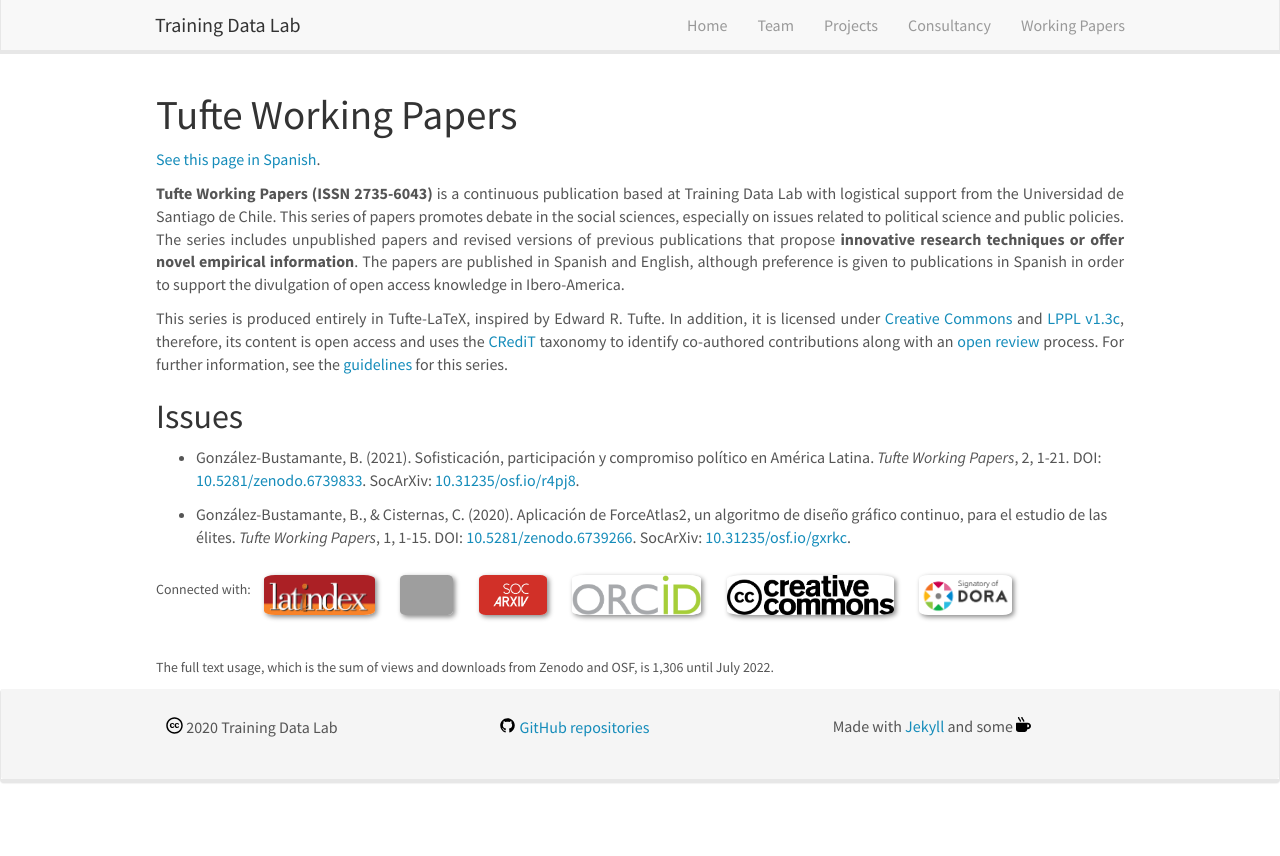
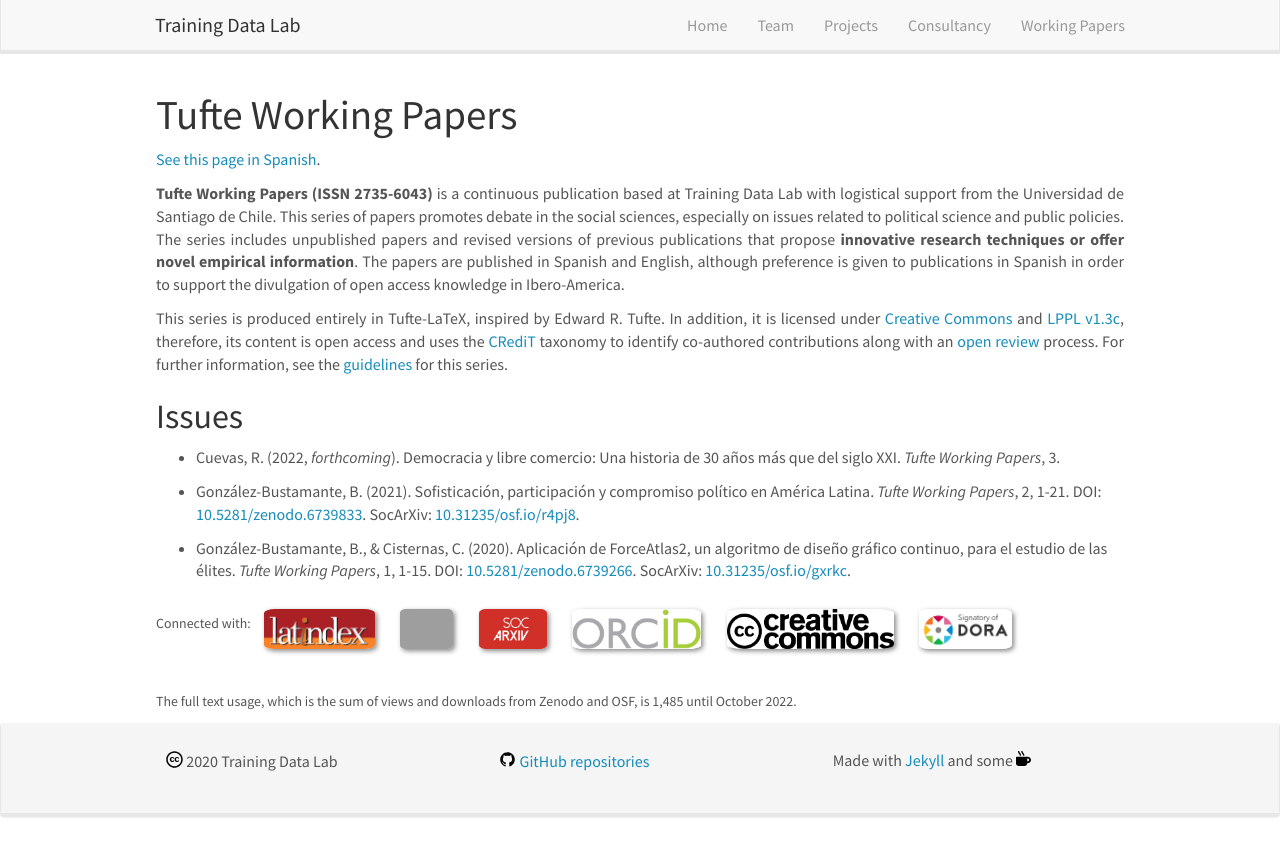
Before and after one commit to training-datalab/old-training-datalab.com, a Jekyll site: the page built from _pages/tufte-working-papers.md, in a window 1280 px wide. Shown: the top 856 px of the page. Built offline with Jekyll 4.4.1, drawn with Linux system fonts in a browser that asks for light colours; nearby versions of some CDN libraries.

Commit message:
Update tufte-working-papers.md
Co-Authored-By: Rodrigo Cuevas <26773927+rodrigocuevasossandon@users.noreply.github.com>

```diff
--- a/_pages/tufte-working-papers.md
+++ b/_pages/tufte-working-papers.md
@@ -16,6 +16,8 @@ permalink: /tufte-working-papers/
 
 ## Issues
 
+* Cuevas, R. (2022, *forthcoming*). Democracia y libre comercio: Una historia de 30 años más que del siglo XXI. *Tufte Working Papers*, 3.
+
 * González-Bustamante, B. (2021). Sofisticación, participación y compromiso político en América Latina. *Tufte Working Papers*, 2, 1-21. DOI: <a href="https://doi.org/10.5281/zenodo.6739833" target="_blank">10.5281/zenodo.6739833</a>. SocArXiv: <a href="https://doi.org/10.31235/osf.io/r4pj8" target="_blank">10.31235/osf.io/r4pj8</a>.
 
 * González-Bustamante, B., & Cisternas, C. (2020). Aplicación de ForceAtlas2, un algoritmo de diseño gráfico continuo, para el estudio de las élites. *Tufte Working Papers*, 1, 1-15. DOI: <a href="https://doi.org/10.5281/zenodo.6739266" target="_blank">10.5281/zenodo.6739266</a>. SocArXiv: <a href="https://doi.org/10.31235/osf.io/gxrkc" target="_blank">10.31235/osf.io/gxrkc</a>.
@@ -26,4 +28,4 @@ permalink: /tufte-working-papers/
 </figure>
 
 <br />
-<small>The full text usage, which is the sum of views and downloads from Zenodo and OSF, is 1,306 until July 2022.</small>
+<small>The full text usage, which is the sum of views and downloads from Zenodo and OSF, is 1,485 until October 2022.</small>
```
